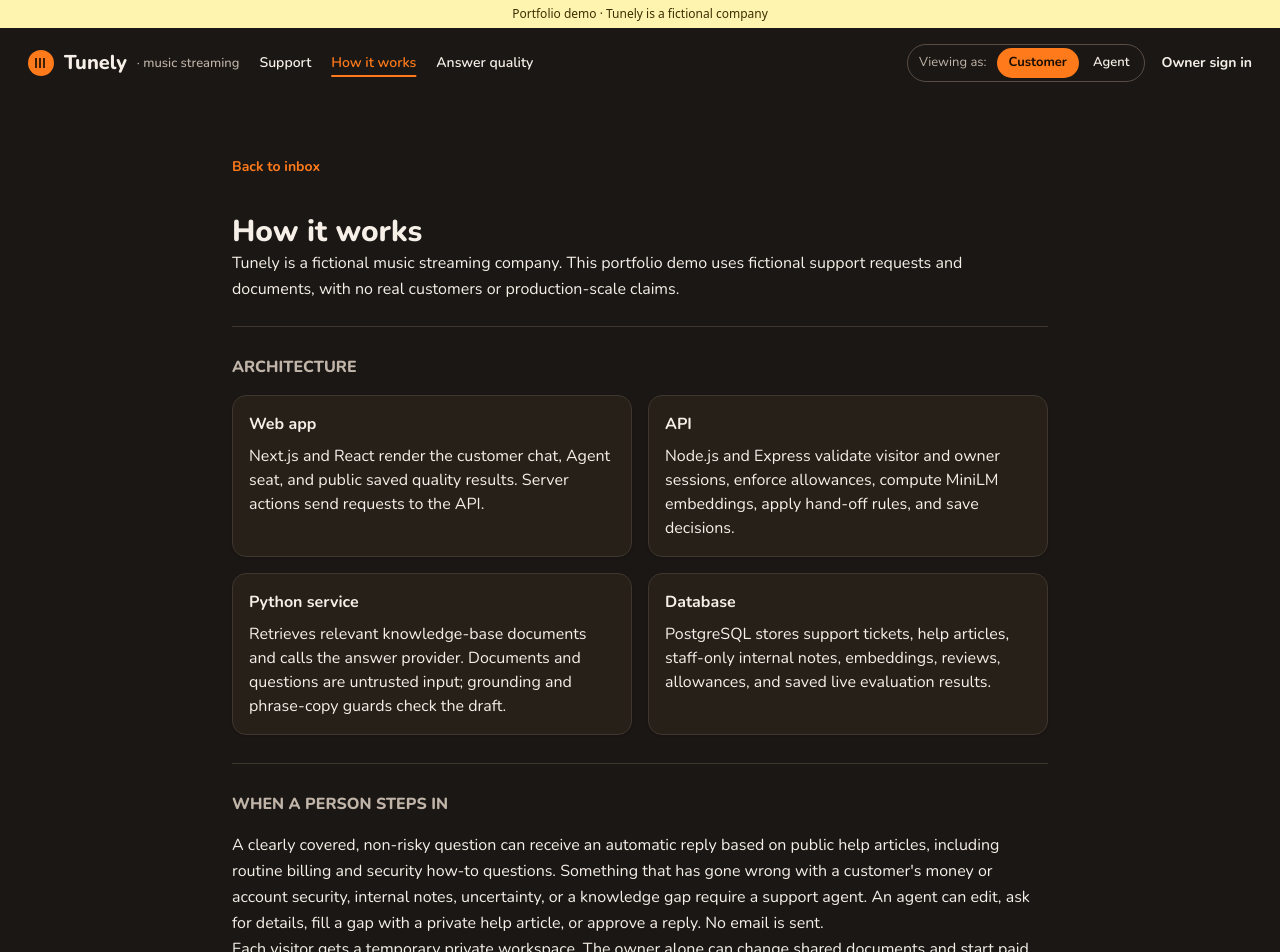
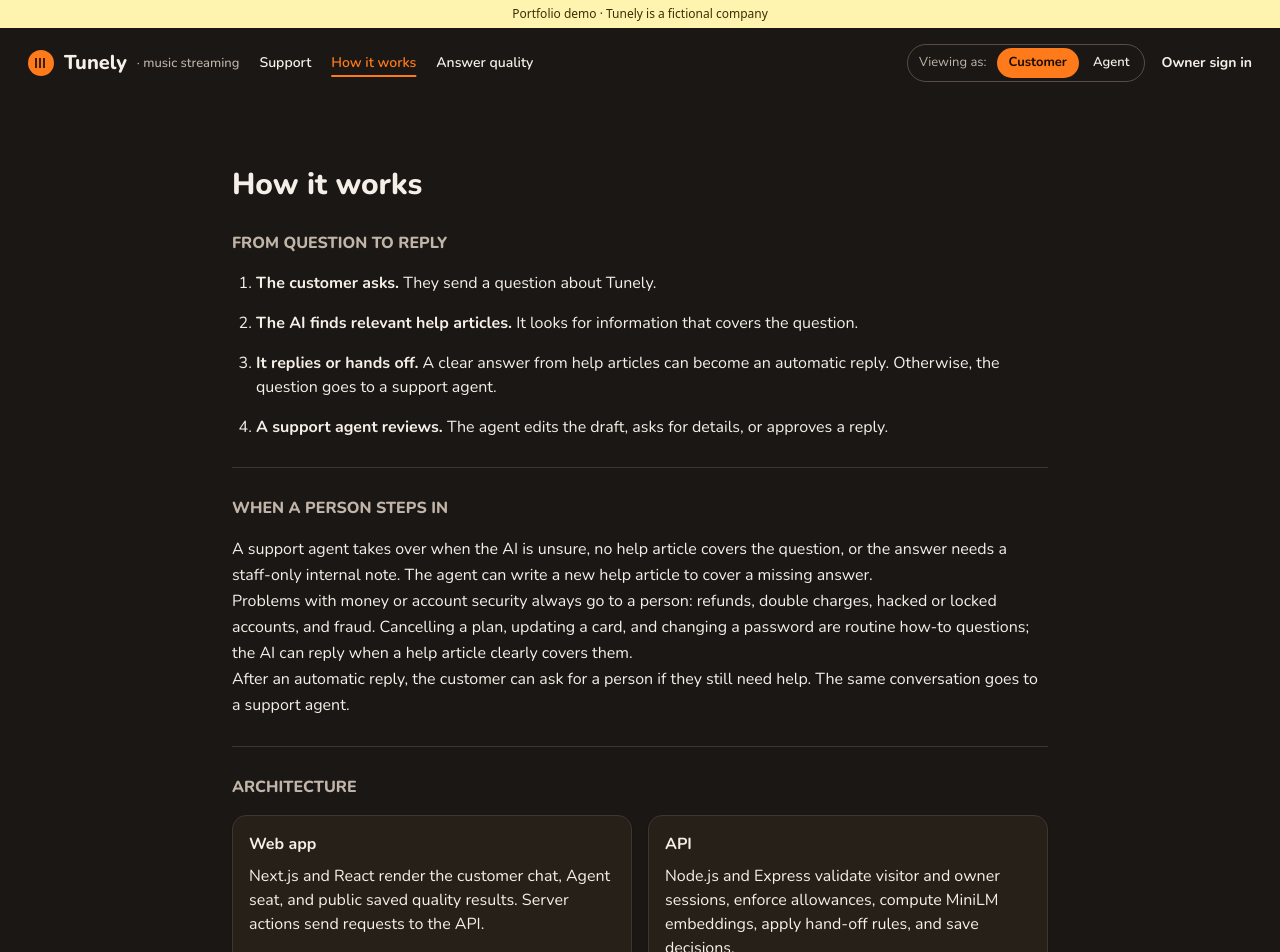
Before and after one commit to mackevicius/ai-support-desk, a Next.js app in the folder web/: page /how-it-works in a window 1280 px wide. Shown: the top 952 px of the page. Built offline with nearby package versions, Linux system fonts and the light colour scheme; no server answers.

Commit message:
Explain the customer support flow first (#57)

```diff
--- a/web/app/how-it-works/page.tsx
+++ b/web/app/how-it-works/page.tsx
@@ -6,10 +6,24 @@ export default function HowItWorks() {
   return (
     <main className="workspace focus-view">
       <article className="detail quality-page">
-        <Link href="/" className="back">Back to inbox</Link>
         <h1>How it works</h1>
-        <p>Tunely is a fictional music streaming company. This portfolio demo uses fictional support requests and documents, with no real customers or production-scale claims.</p>
-        <Separator className="mt-6" />
+        <section className="quality-section" aria-labelledby="story-heading">
+          <h2 id="story-heading">From question to reply</h2>
+          <ol className="list-decimal space-y-4 pl-6">
+            <li><strong>The customer asks.</strong> They send a question about Tunely.</li>
+            <li><strong>The AI finds relevant help articles.</strong> It looks for information that covers the question.</li>
+            <li><strong>It replies or hands off.</strong> A clear answer from help articles can become an automatic reply. Otherwise, the question goes to a support agent.</li>
+            <li><strong>A support agent reviews.</strong> The agent edits the draft, asks for details, or approves a reply.</li>
+          </ol>
+        </section>
+        <Separator />
+        <section className="quality-section" aria-labelledby="decision-heading">
+          <h2 id="decision-heading">When a person steps in</h2>
+          <p>A support agent takes over when the AI is unsure, no help article covers the question, or the answer needs a staff-only internal note. The agent can write a new help article to cover a missing answer.</p>
+          <p>Problems with money or account security always go to a person: refunds, double charges, hacked or locked accounts, and fraud. Cancelling a plan, updating a card, and changing a password are routine how-to questions; the AI can reply when a help article clearly covers them.</p>
+          <p>After an automatic reply, the customer can ask for a person if they still need help. The same conversation goes to a support agent.</p>
+        </section>
+        <Separator />
         <section className="quality-section" aria-labelledby="architecture-heading">
           <h2 id="architecture-heading">Architecture</h2>
           <ol className="architecture-flow">
@@ -18,12 +32,6 @@ export default function HowItWorks() {
             <li><Card className="h-full gap-2 rounded-lg p-4"><strong>Python service</strong><span>Retrieves relevant knowledge-base documents and calls the answer provider. Documents and questions are untrusted input; grounding and phrase-copy guards check the draft.</span></Card></li>
             <li><Card className="h-full gap-2 rounded-lg p-4"><strong>Database</strong><span>PostgreSQL stores support tickets, help articles, staff-only internal notes, embeddings, reviews, allowances, and saved live evaluation results.</span></Card></li>
           </ol>
-        </section>
-        <Separator />
-        <section className="quality-section" aria-labelledby="decision-heading">
-          <h2 id="decision-heading">When a person steps in</h2>
-          <p>A clearly covered, non-risky question can receive an automatic reply based on public help articles, including routine billing and security how-to questions. Something that has gone wrong with a customer's money or account security, internal notes, uncertainty, or a knowledge gap require a support agent. An agent can edit, ask for details, fill a gap with a private help article, or approve a reply. No email is sent.</p>
-          <p>Each visitor gets a temporary private workspace. The owner alone can change shared documents and start paid live evaluations. Browsing saved cases and fixture results makes no paid AI calls.</p>
         </section>
         <Separator />
         <section className="quality-section" aria-labelledby="deployment-heading">
@@ -35,6 +43,8 @@ export default function HowItWorks() {
         <section className="quality-section" aria-labelledby="evidence-heading">
           <h2 id="evidence-heading">Evidence and decisions</h2>
           <p><Link href="/quality">Saved answer checks</Link> include hand-off decisions, internal-note leak attempts, and known failures. The <Link href="/quality?view=retrieval">retrieval comparison</Link> measures word matching against embeddings. These small benchmarks do not prove general accuracy or confidentiality.</p>
+          <p>Tunely is a fictional music streaming company. This portfolio demo uses fictional support requests and documents, with no real customers or production-scale claims.</p>
+          <p>Each visitor gets a temporary private workspace. The owner alone can change shared documents and start paid live evaluations. Browsing saved cases and fixture results makes no paid AI calls. Replies stay in the conversation; no email is sent.</p>
           <ul>
             <li><a href="https://github.com/mackevicius/ai-support-desk/blob/master/docs/adr/0001-automatic-replies-with-hand-off.md">Automatic replies and hand-off</a></li>
             <li><a href="https://github.com/mackevicius/ai-support-desk/blob/master/docs/adr/0002-vercel-functions-and-kubernetes-in-ci.md">Vercel and Kubernetes</a></li>
```
Also changed, not shown: 1 other file (tests, documents, lock files or other folders).
